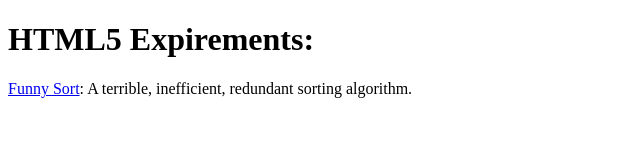
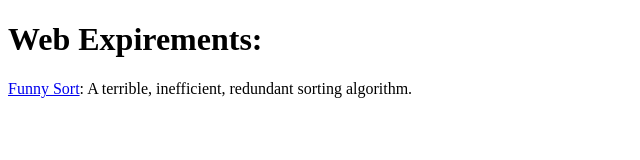
Before and after one commit to bombtree/bombtree.github.io, a plain HTML site: page index.html in a window 1280 px wide. Shown: the whole page, without its empty margins (0-640 px from the left). Drawn offline with Linux system fonts and the light colour scheme.

Commit message:
Changed "HTML5 expirements" to "web expirements"

```diff
--- a/index.html
+++ b/index.html
@@ -1,7 +1,7 @@
 <!DOCTYPE html>
 <html>
 <body>
-<h1>HTML5 Expirements:</h1>
+<h1>Web Expirements:</h1>
 <a href = "http://bombtree.github.io/funnysortdemo">Funny Sort</a>: A terrible, inefficient, redundant sorting algorithm.
 </body>
 </html>
```
